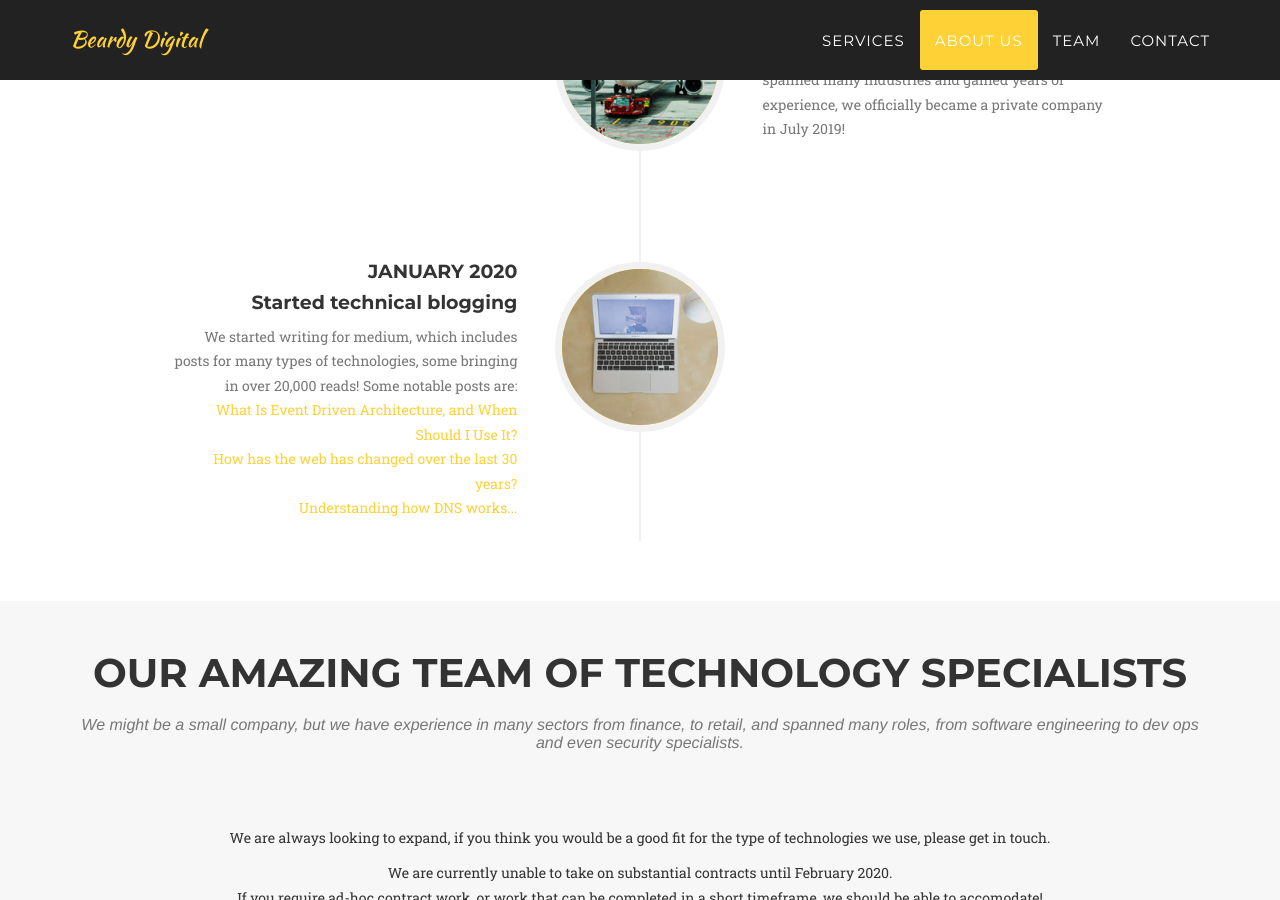
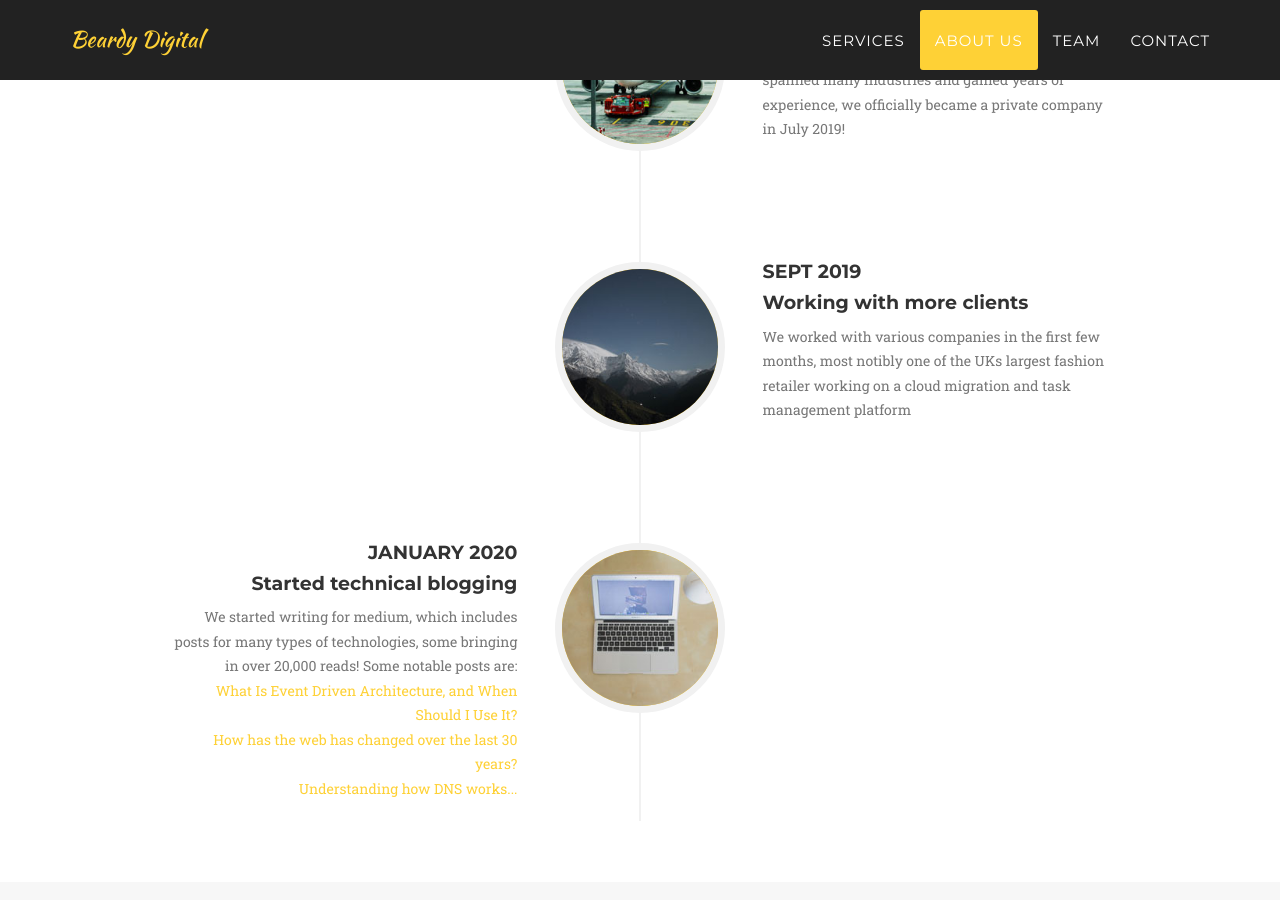
Before and after one commit to DigitalBeardy/beardy-digital.github.io, a Jekyll site: the page built from index.html, in a window 1280 px wide and 900 px high, scrolled down 1922 px. Built offline with Jekyll 4.4.1, drawn with Linux system fonts in a browser that asks for light colours; some web fonts are replaced.

Commit message:
Update about.html

```diff
--- a/_includes/about.html
+++ b/_includes/about.html
@@ -20,6 +20,20 @@
                                 </div>
                                 <div class="timeline-body">
                                     <p class="text-muted">Although the experience of our engineers has spanned many industries and gained years of experience, we officially became a private company in July 2019!</p>
+                                </div>
+                            </div>
+                        </li>
+                        <li class="timeline-inverted">
+                            <div class="timeline-image">
+                                <img class="img-circle img-responsive" src="img/about/4.jpg" alt="">
+                            </div>
+                            <div class="timeline-panel">
+                                <div class="timeline-heading">
+                                    <h4>Sept 2019</h4>
+                                    <h4 class="subheading">Working with more clients</h4>
+                                </div>
+                                <div class="timeline-body">
+                                    <p class="text-muted">We worked with various companies in the first few months, most notibly one of the UKs largest fashion retailer working on a cloud migration and task management platform</p>
                                 </div>
                             </div>
                         </li>
```
